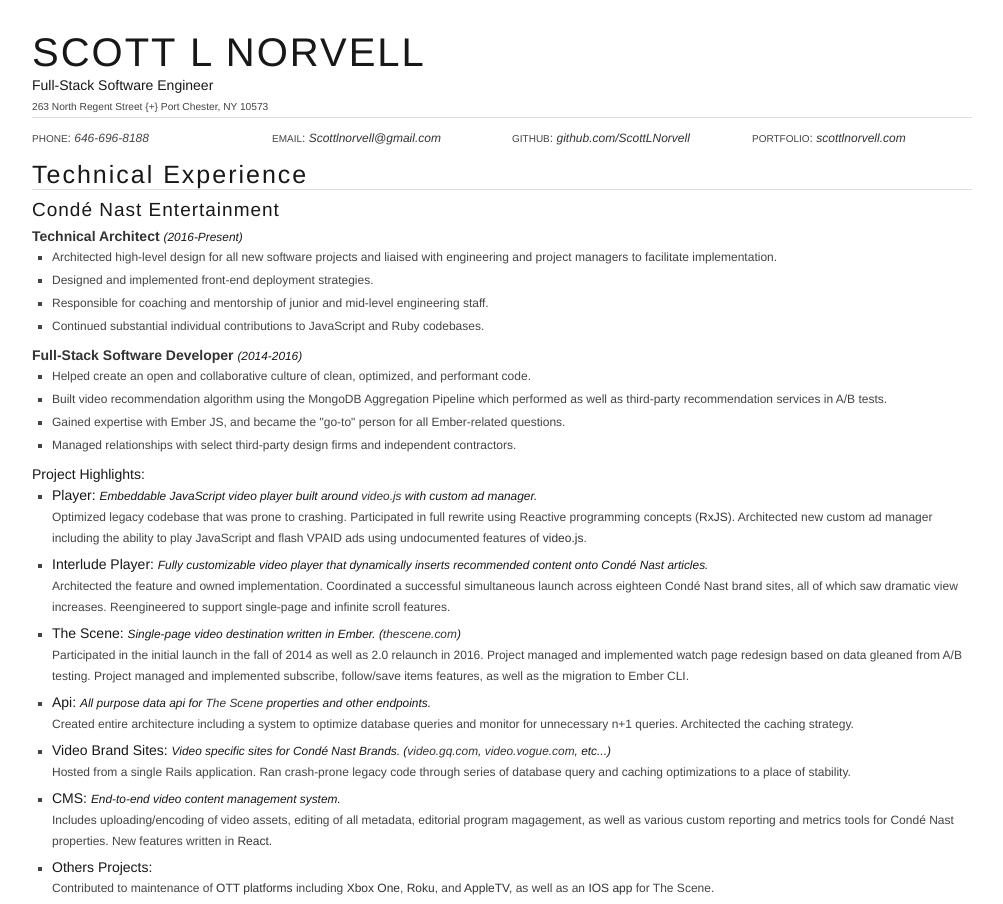
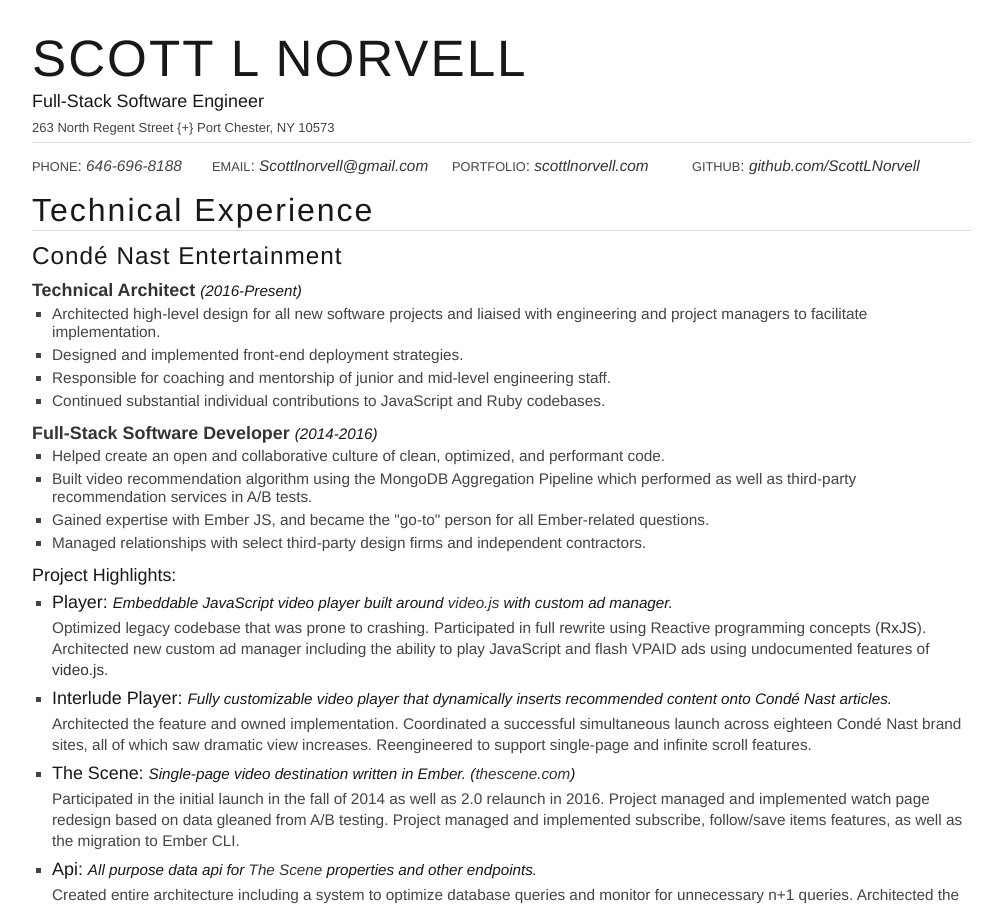
Before and after one commit to ScottLNorvell/resume, a website: page index.html in a window 1280 px wide. Shown: the top 904 px of the page, without its empty margins (138-1141 px from the left). Drawn offline with Linux system fonts and the light colour scheme.

Commit message:
Mild CSS updates etc

```diff
--- a/index.html
+++ b/index.html
@@ -19,17 +19,17 @@
 			<h6 class="tag">Full-Stack Software Engineer</h6>
 			<small>263 North Regent Street {+} Port Chester, NY 10573</small>
 		</div>
-		<div class="four columns">
+		<div class="three columns">
 			<p class="half-bottom"><span class="label">PHONE</span>: <em>646-696-8188</em></p>
 		</div>
 		<div class="four columns">
 			<p class="half-bottom"><span class="label">EMAIL</span>: <em><a href="mailto:scottlnorvell@gmail.com">Scottlnorvell@gmail.com</a></em></p>
 		</div>
 		<div class="four columns">
+			<p class="half-bottom"><span class="label">PORTFOLIO</span>: <em><a href="http://scottlnorvell.com/" target="_blank">scottlnorvell.com</a></em></p>
+		</div>
+		<div class="five columns">
 			<p class="half-bottom"><span class="label">GITHUB</span>: <em><a href="https://github.com/ScottLNorvell" target="_blank">github.com/ScottLNorvell</a></em></p>
-		</div>
-		<div class="four columns">
-			<p class="half-bottom"><span class="label">PORTFOLIO</span>: <em><a href="http://scottlnorvell.com/" target="_blank">scottlnorvell.com</a></em></p>
 		</div>
 		<div class="sixteen columns">
 			<!-- ******** Technical Experience ******** -->
--- a/stylesheets/base.css
+++ b/stylesheets/base.css
@@ -51,7 +51,7 @@
 /* #Basic Styles
 ================================================== */
 	html {
-		font-size: 62.5%
+		font-size: 80%
 	}
 	body {
 		background: #fff;
```
